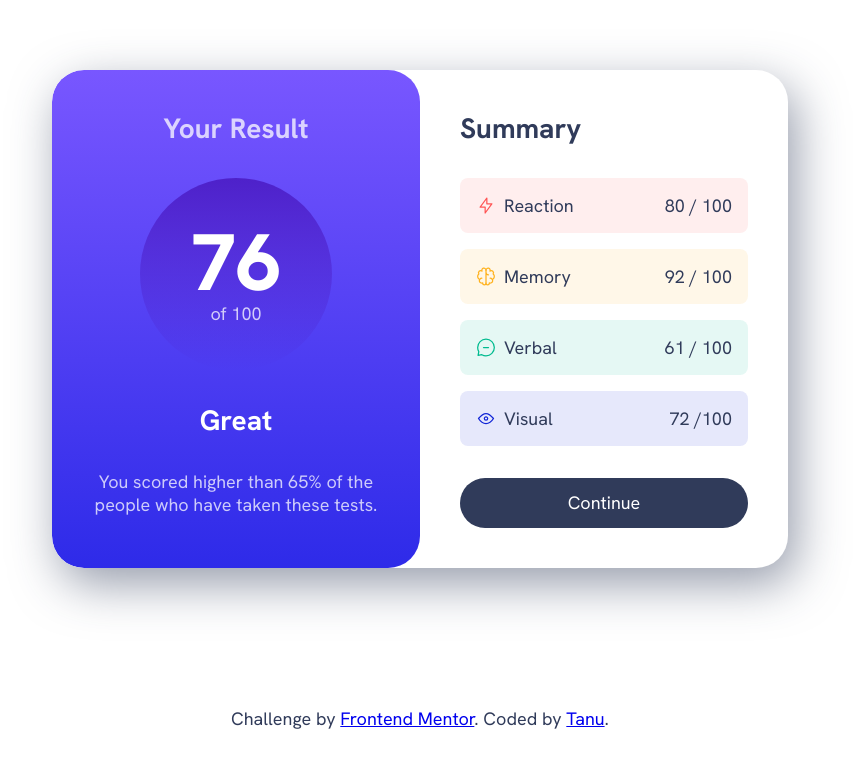
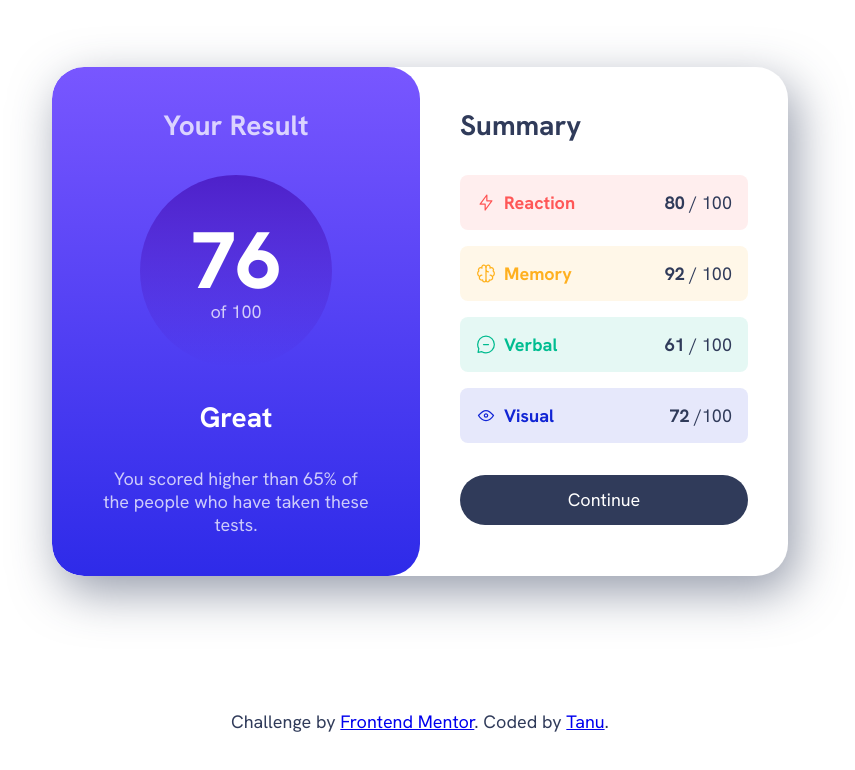
Before and after one commit to tanu-12/Result_summary_component, a plain HTML site: page index.html in a window 1280 px wide. Shown: the whole page, without its empty margins (220-1075 px from the left). Drawn offline with Linux system fonts and the light colour scheme.

Commit message:
touch up

```diff
--- a/index.html
+++ b/index.html
@@ -37,7 +37,7 @@
               <div class="summary_title">Reaction</div>
             </div>
 
-            <p><span>80 </span>/ 100</p>
+            <p><span class="summary_score">80 </span>/ 100</p>
           </div>
           <div class="summary_item" data-item-type="accent-2">
             <div class="flex-group">
@@ -45,7 +45,7 @@
               <div class="summary_title">Memory</div>
             </div>
 
-            <p><span> 92</span> / 100</p>
+            <p><span class="summary_score"> 92</span> / 100</p>
 
           </div>
           <div class="summary_item" data-item-type="accent-3">
@@ -55,7 +55,7 @@
             </div>
 
 
-            <p><span>61</span> / 100</p>
+            <p><span class="summary_score">61</span> / 100</p>
           </div>
           <div class="summary_item " data-item-type="accent-4">
             <div class="flex-group">
@@ -66,7 +66,7 @@
 
 
             <p>
-              <span>72</span> /100
+              <span class="summary_score">72</span> /100
             </p>
           </div>
         </div>
--- a/style.css
+++ b/style.css
@@ -107,7 +107,7 @@ button:focus {
 
 .result_summary {
 
-    padding: var(--padding);
+    padding: var(--padding) calc(var(--padding)*1.25);
     color: hsl(var(--clr-neutral-hsl-100), .75);
     background: var(--gradient-primary);
     text-align: center;
@@ -189,6 +189,15 @@ button:focus {
 
 }
 
+.summary_title {
+    font-weight: var(--fw-bold);
+    color: hsl(var(--item-color));
+}
+
+.summary_score {
+    font-weight: var(--fw-bold);
+
+}
 
 /* Media query */
 
```
